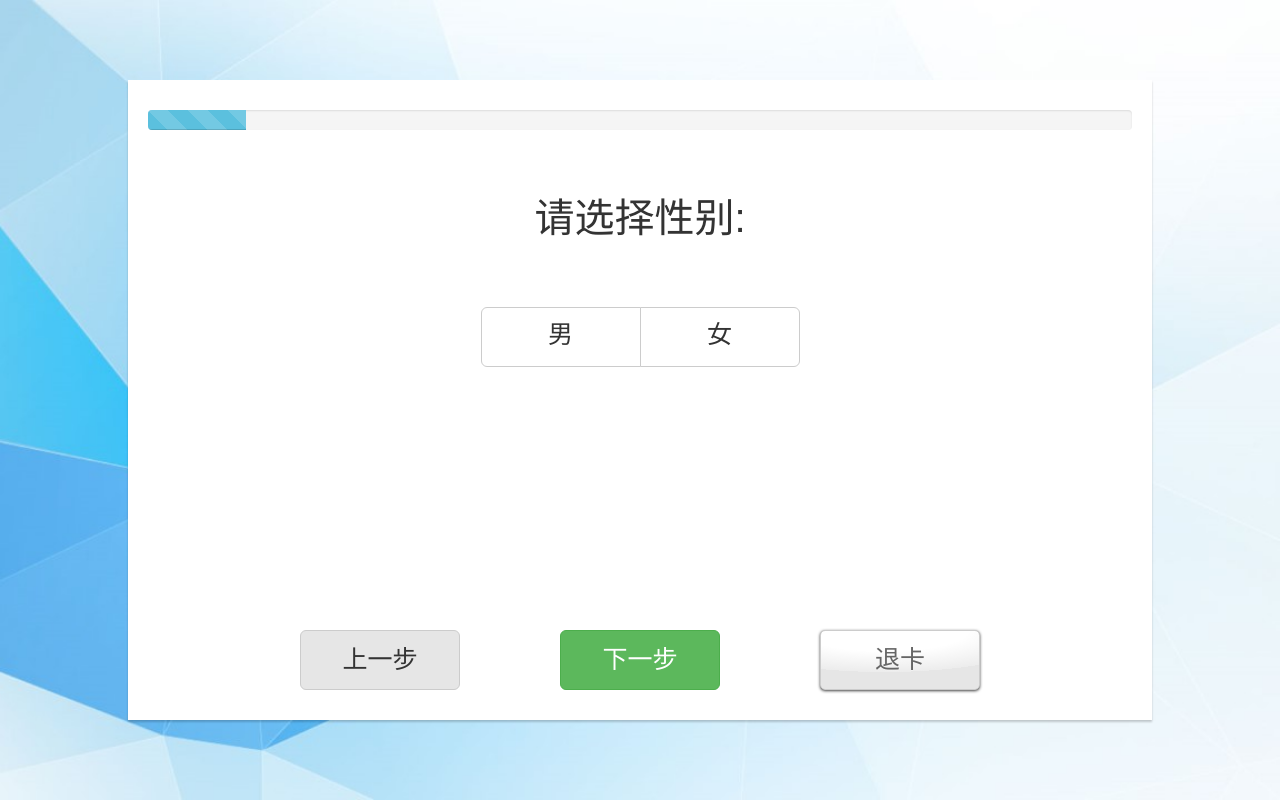
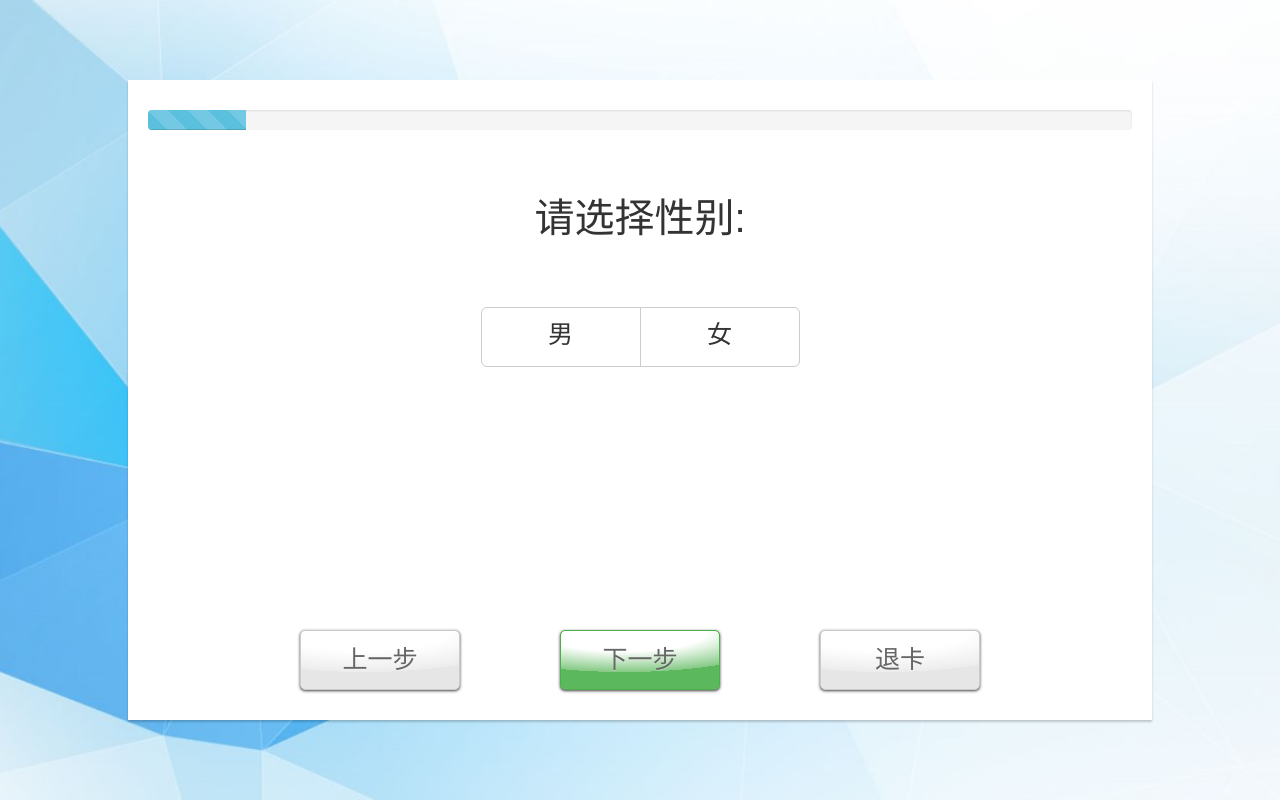
Before and after one commit to cookieMeow/pre-inquiry-bot, a React (Create React App) app: page /inquiry in a window 1280 px wide. Built offline with nearby package versions, Linux system fonts and the light colour scheme.

Commit message:
update button style

```diff
--- a/src/js/components/ButtonNext.js
+++ b/src/js/components/ButtonNext.js
@@ -5,7 +5,7 @@ class ButtonNext extends Component {
 	render() {
 		return (
 			<Button
-				className="large-button main-button"
+				className="large-button main-button menu-button glossy"
 				bsStyle="success"
 				bsSize="large"
 				onClick={ this.props.onClick }
--- a/src/js/components/ButtonPrev.js
+++ b/src/js/components/ButtonPrev.js
@@ -6,7 +6,7 @@ class ButtonPrev extends Component {
 	render() {
 		return (
 			<Button
-				className="large-button main-button button-prev"
+				className="large-button main-button button-prev menu-button glossy"
 				bsSize="large"
 				onClick={ this.props.onClick }
 			>
```
